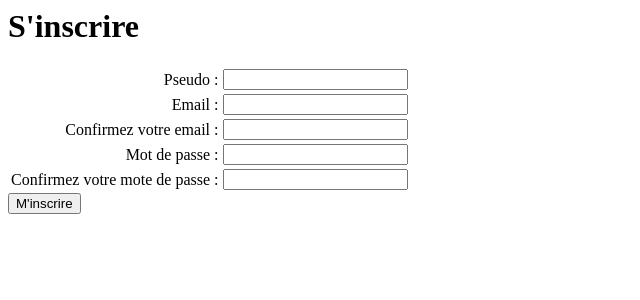
After one commit to ldhy/fresh_eggs, a PHP site: page /register.php in a window 1280 px wide. The commit adds this page. Shown: the top 300 px of the page, without its empty margins (0-640 px from the left). Run offline with PHP 8.4, Linux system fonts and the light colour scheme.

Commit message:
inscription

```diff
--- /dev/null
+++ b/register.php
@@ -0,0 +1,122 @@
+<?php
+try
+{
+	$bdd = new PDO('mysql:host=localhost;dbname=fresh_eggs;charset=utf8', 'root', 'simplonco');
+}
+catch(Exception $e)
+{
+        die('Erreur : '.$e->getMessage());
+}
+$bdd->setAttribute(PDO::ATTR_ERRMODE, PDO::ERRMODE_EXCEPTION);
+
+
+if(isset($_POST['forminscription']))
+{
+  if(!empty($_POST['pseudo']) AND !empty($_POST['email']) AND !empty($_POST['emailconfirm']) AND !empty($_POST['password']) AND !empty($_POST['passwordconfirm']))
+  {
+    $pseudo = htmlspecialchars($_POST['pseudo']);
+    $email = htmlspecialchars($_POST['email']);
+    $emailconfirm = htmlspecialchars($_POST['emailconfirm']);
+    $password = ($_POST['password']);
+    $passwordconfirm = ($_POST['passwordconfirm']);
+
+    $pseudolength = strlen($pseudo);
+    if($pseudolength <= 255)
+    {
+      if($email == $emailconfirm)
+      {
+          if($password == $passwordconfirm)
+          {
+            try
+            {
+            $insertmbr = $bdd->prepare('INSERT INTO users(pseudo, email, password) VALUES(:pseudo, :email, :password)');
+            $insertmbr->execute(array(
+              'pseudo' => $pseudo,
+              'email' => $email,
+              'password' => $password,
+            ));
+            $message = "Votre compte a bien été créé";
+            }
+            catch(PDOException $e)
+            {
+                    die('Erreur : '.$e->getMessage());
+                    $bdd = null;
+            }
+          }
+          else
+          {
+            $message = "Vos mots de passe de correspondent pas";
+          }
+      }
+      else
+      {
+        $message = "Vos adresses email ne correspondent pas";
+      }
+    }
+    else
+    {
+      $message = "Votre pseudo ne doit pas dépasser 255 caractères";
+    }
+  }
+  else
+  {
+    $message = "Tous les champs doivent être complétés";
+  }
+}
+?>
+
+
+<h1>S'inscrire</h1>
+
+<form action="" method="POST">
+  <table>
+    <tr>
+      <td align="right">
+        <label for="pseudo">Pseudo : </label>
+      </td>
+      <td>
+        <input type="text" name="pseudo" />
+      </td>
+      </tr>
+      <tr>
+        <td align="right">
+          <label for="email">Email : </label>
+        </td>
+        <td>
+          <input type="email" name="email" />
+        </td>
+      </tr>
+      <tr>
+        <td align="right">
+          <label for="emailconfirm">Confirmez votre email : </label>
+        </td>
+        <td>
+          <input type="email" name="emailconfirm" />
+        </td>
+      </tr>
+      <tr>
+        <td align="right">
+          <label for="password">Mot de passe : </label>
+        </td>
+        <td>
+          <input type="password" name="password" />
+        </td>
+      </tr>
+      <tr>
+        <td>
+          <label for="passwordconfirm">Confirmez votre mote de passe : </label>
+        </td>
+        <td>
+          <input type="password" name="passwordconfirm" />
+        </td>
+      </tr>
+    </table>
+  <input type="submit" value="M'inscrire" name="forminscription"/>
+</form>
+
+<?php
+  if(isset($message))
+  {
+    echo $message;
+  }
+?>
```
Also changed, not shown: index.php (+10 -0 lines).
